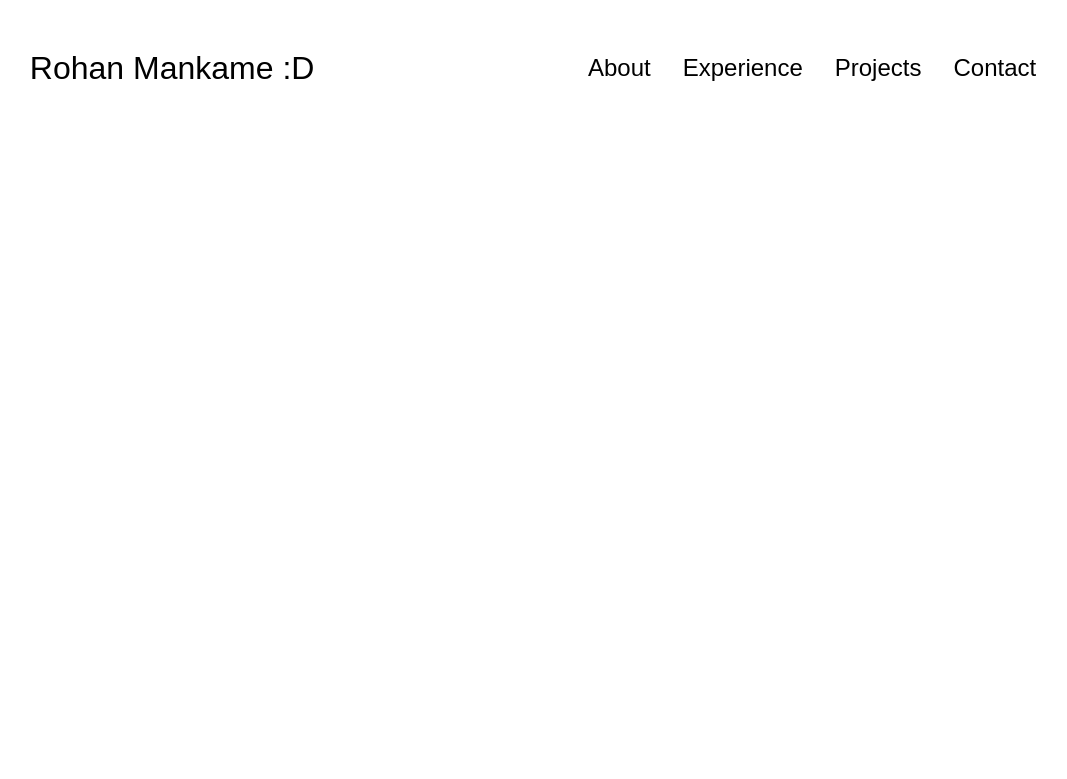
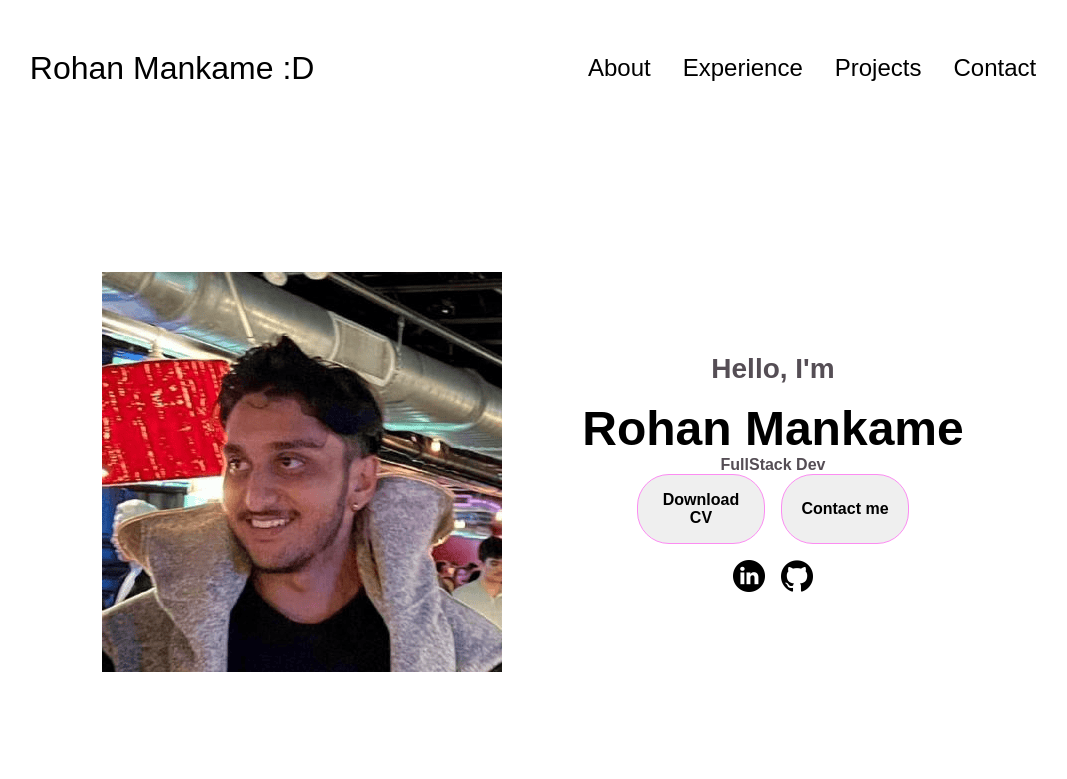
Before and after one commit to RohanMankame/Rohan-Website, a plain HTML site: page index.html in a window 1280 px wide. Shown: the whole page, without its empty margins (107-1174 px from the left). Drawn offline with Linux system fonts and the light colour scheme; a web font is replaced by a local one.

Commit message:
added some extra styling in css

```diff
--- a/index.html
+++ b/index.html
@@ -35,6 +35,28 @@
             </div>
         </div>
     </nav>
+    <section id="profile">
+        <div class="section-pic-container">
+            <img src="./assets/Rohan_ProfilePic_Old.png" alt="Rohan Mankame profile pic" />
+        </div>
+        <div class="section__text">
+            <p class="section__text__p1">Hello, I'm</p>
+            <h1 class="title">Rohan Mankame</h1>
+            <p class="section__text__p2">FullStack Dev</p>
+            <div class="btn-container">
+                <button class="btn btn-color-2" onclick="window.open('./assets/resume-example.pdf')">
+                    Download CV
+                </button>
+                <button class="btn btn-color-1" onclick="window.location.href='./#contact'">
+                    Contact me
+                </button>
+            </div>
+            <div id="socials-container">
+                <img src="./assets/linkedin.png" alt="My LinkedIn profile" class="icon" onclick="location.href='https://www.linkedin.com/in/rohanmankame/'" />
+                <img src="./assets/github.png" alt="My Github profile" class="icon" onclick="location.href='https://github.com/RohanMankame/'" />
+            </div>
+        </div>
+    </section>
     <script src="script.js"></script>
 </body>
 </html>
--- a/style.css
+++ b/style.css
@@ -1,6 +1,6 @@
 /*GENERAL*/
 
-@import url('https://fonts.googleapis.com/css2?family=Jersey+10&display=swap');
+@import url('https://fonts.googleapis.com/css2?family=Jersey+10&family=Jersey+20&family=Micro+5&display=swap" rel="stylesheet');
 
 
 
@@ -10,9 +10,9 @@
 
 }
 
-body{
+body, button{
 
-    font-family: "Jersey 10", sans-serif;
+    font-family: "Jersey 20", sans-serif;
     font-weight: 400;
     font-style: normal;
 }
@@ -23,7 +23,7 @@ html{
 }
 
 p{
-    color: rgb(232, 7, 240);
+    color: rgb(85, 78, 85);
 }
 
 /* Transition */
@@ -155,3 +155,117 @@ a:hover{
 }
 
 /* Sections */
+
+section {
+    padding-top: 4vh;
+    height: 96vh;
+    margin: 0 10rem;
+    box-sizing: border-box;
+    min-height: fit-content;
+
+}
+
+.socials-container{
+    display: flex;
+}
+
+/* Profile section */
+
+#profile{
+
+    display: flex;
+    justify-content: center;
+    gap: 5rem;
+    height: 80vh;
+
+}
+
+.section-pic-container{
+    display: flex;
+    height: 400px;
+    width: 400px;
+    margin: auto 0;
+
+}
+
+.section__text{
+    align-self: center;
+    text-align: center;
+
+}
+
+.section__text p{
+    font-weight: 600;
+}
+
+.section__text__p1{
+    text-align: center;
+
+}
+
+.section__text__p1{
+    font-size: 1.75rem ;
+    margin-bottom: 1rem;
+
+}
+
+.title{
+    font-size: 3rem;
+    text-align: center;
+}
+
+#socials-container{
+    display: flex;
+    justify-content: center;
+    margin-top: 1rem ;
+    gap: 1rem;
+}
+
+.icon{
+    cursor: pointer;
+    height: 2rem;
+}
+
+/* Buttons */
+
+.btn-container{
+
+    display: flex;
+    justify-content: center;
+    gap: 1rem;
+}
+
+.btn{
+    font-weight: 600;
+    transition: all 300ms ease;
+    padding: 1rem;
+    width: 8rem;
+    border-radius: 2rem;
+}
+
+.btn-color-1,
+.btn-color-2{
+    font-size: 1rem;
+    border: rgb(252, 140, 242) 0.1rem solid;
+}
+
+.btn-color-1:hover,
+.btn-color-2:hover{
+    cursor: pointer;
+}
+
+.btn-color-1:hover,
+.btn-color-2:hover{
+    background: rgb(255, 145, 240);
+    color: white;
+}
+
+
+.btn-color-1:hover,
+.btn-color-2:hover{
+    border: rgb(55, 55, 55) 0.1rem solid;
+}
+
+.btn-container{
+    gap:1rem
+}
```
Also changed, not shown: assets/Rohan_ProfilePic_Old.png (added).
